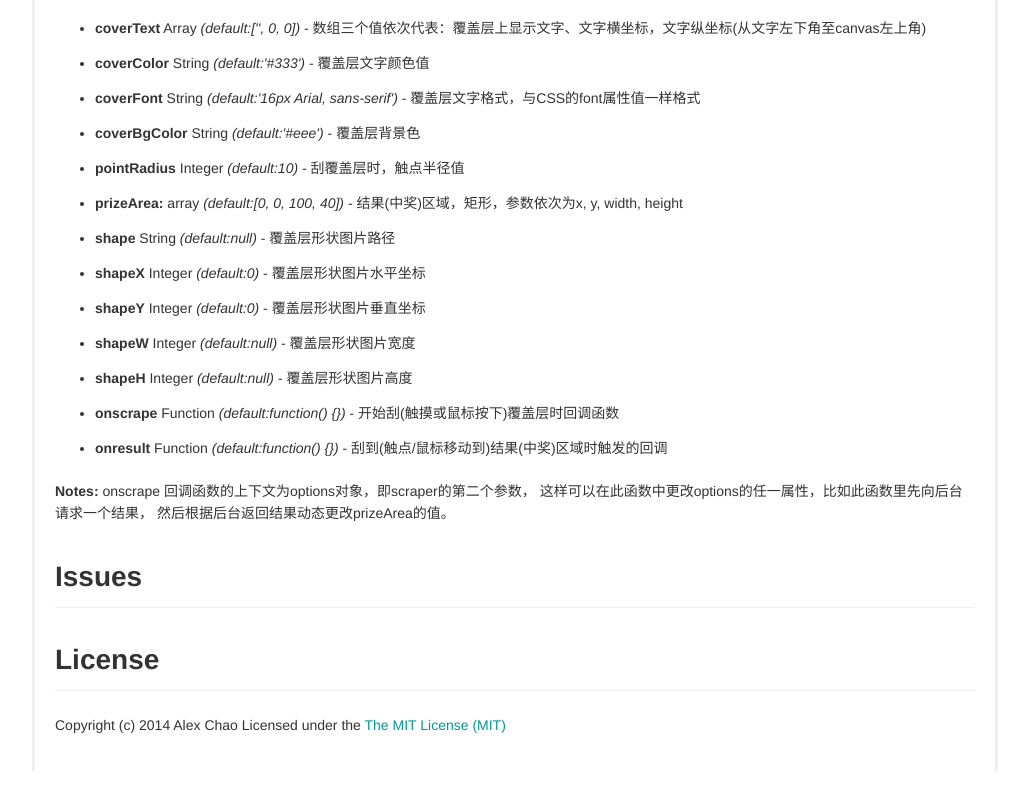
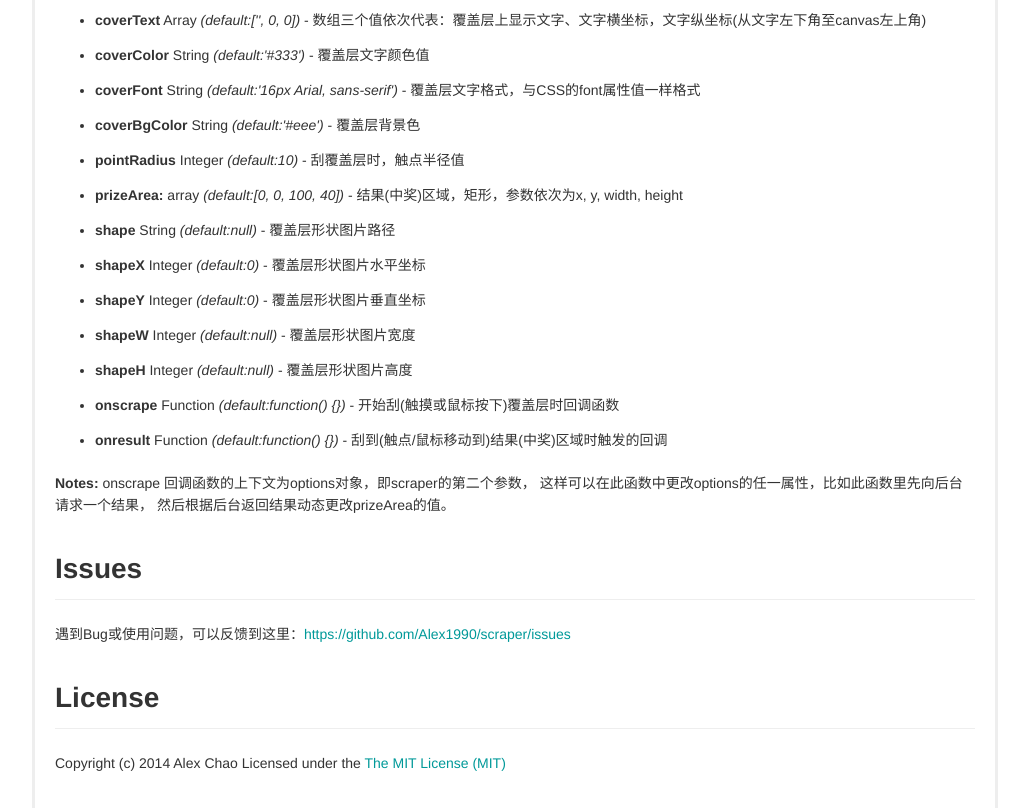
Before and after one commit to Alex1990/scraper, a website: page index.html in a window 1280 px wide. Shown: the part 1677-2485 px from the top of the page, without its empty margins (125-1154 px from the left). Before the commit the page ends 2456 px from the top, so only its background shows below. Drawn offline with Linux system fonts and the light colour scheme.

Commit message:
添加Issues链接

```diff
--- a/index.html
+++ b/index.html
@@ -9,6 +9,7 @@
     <![endif]-->
     <style>
         body {
+            margin: 0;
             font-family: Helvetica, Arial, Microsoft Yahei, sans-serif;
             font-size: 14px;
             line-height: 1.6;
@@ -159,6 +160,7 @@ scraper(document.getElementById('scraper'), {
             </div>
             <div class="issue">
                 <h2>Issues</h2>
+                <p>遇到Bug或使用问题，可以反馈到这里：<a href="https://github.com/Alex1990/scraper/issues">https://github.com/Alex1990/scraper/issues</a></p>
             </div>
             <div class="license">
                 <h2>License</h2>
```
